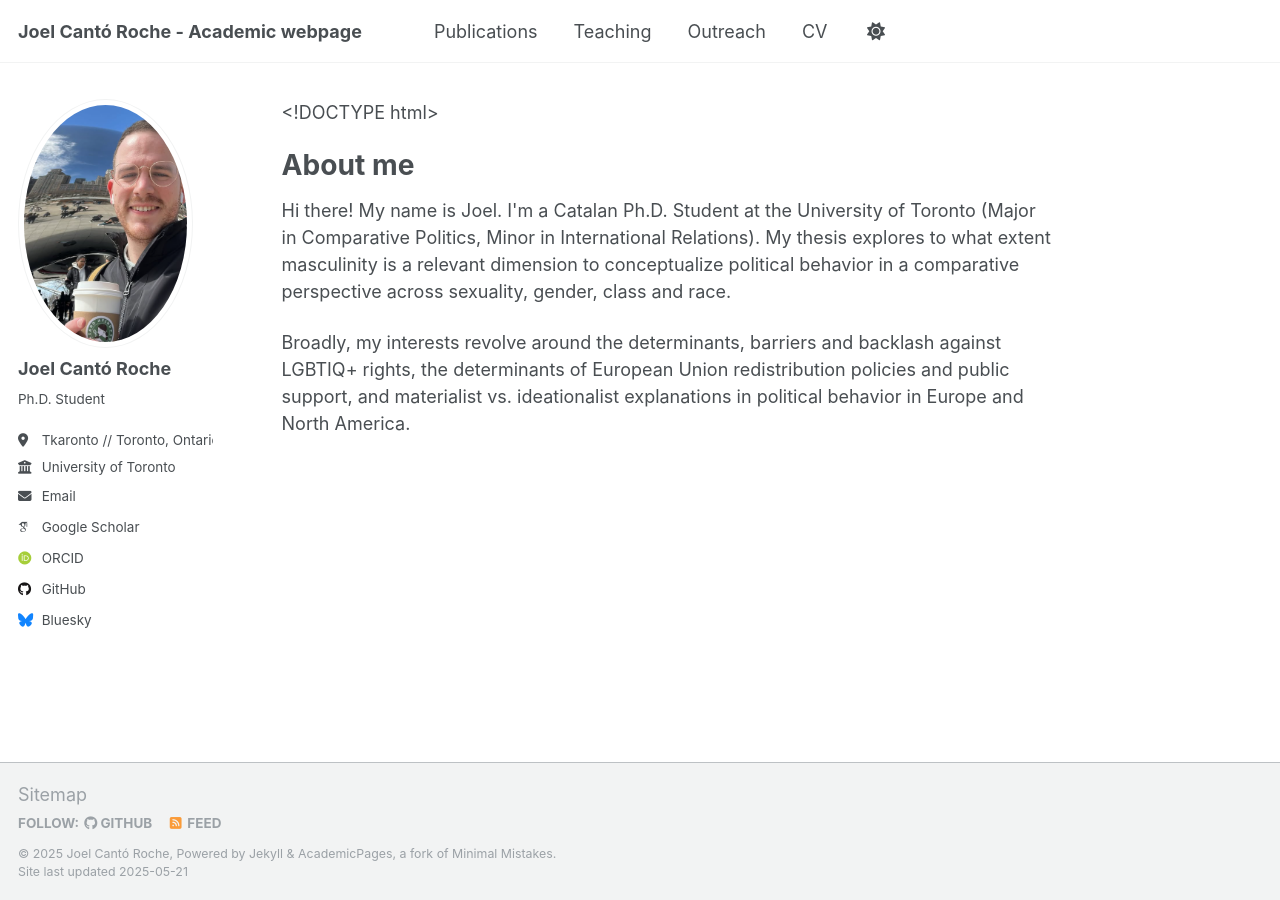
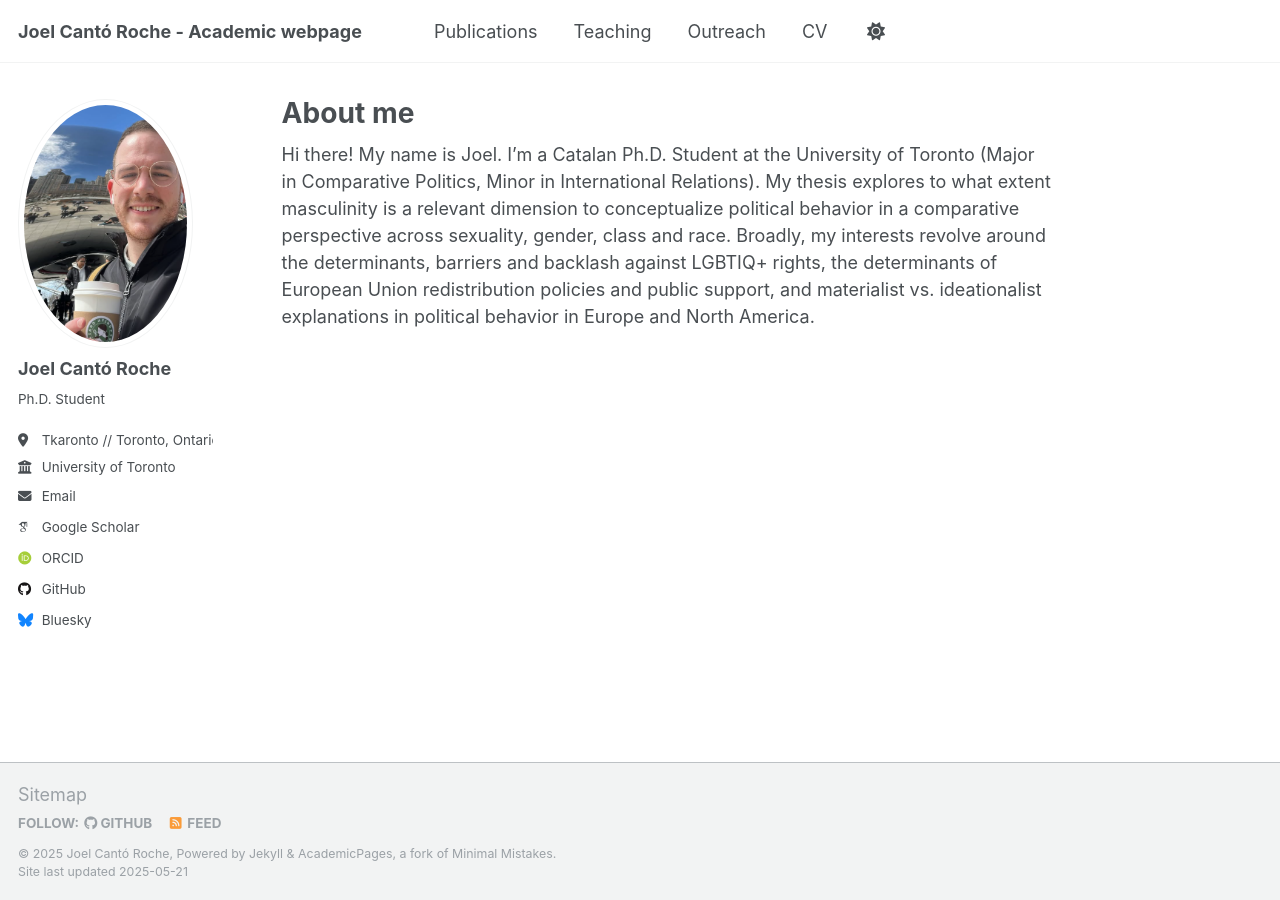
Before and after one commit to jcantoroc/jcantoroc.github.io, a Jekyll site: the page built from _pages/about.md, in a window 1280 px wide. Built offline with Jekyll 4.4.1, drawn with Linux system fonts in a browser that asks for light colours; some web fonts are replaced; our own code applies the rules of GitHub Pages for plain Markdown files.

Commit message:
Update about.md

```diff
--- a/_pages/about.md
+++ b/_pages/about.md
@@ -1,26 +1,9 @@
-<!DOCTYPE html>
-<html lang="en">
-<head>
-  <meta charset="UTF-8">
-  <meta name="author" content="Joel"/>
-<meta name="google-site-verification" content="YZPSd91DNd-5JBgC_0ibOZvnnV0yvTj-8UEyF5301w4" />
-  <link rel="canonical" href="/" />
-  <!-- Redirects from /about/ and /about.html should be handled by your server/config -->
-</head>
-<body>
-  <header>
-    <h1>About me</h1>
-    <!-- author_profile: true — insert your author profile markup here, e.g.: -->
-    <!--
-    <div class="author-profile">
-      <img src="/assets/images/joel.jpg" alt="Joel">
-      <p>Joel – Catalan Ph.D. Student, University of Toronto</p>
-    </div>
-    -->
-  </header>
-  <main>
-    <p>Hi there! My name is Joel. I'm a Catalan Ph.D. Student at the University of Toronto (Major in Comparative Politics, Minor in International Relations). My thesis explores to what extent masculinity is a relevant dimension to conceptualize political behavior in a comparative perspective across sexuality, gender, class and race.</p>
-    <p>Broadly, my interests revolve around the determinants, barriers and backlash against LGBTIQ+ rights, the determinants of European Union redistribution policies and public support, and materialist vs. ideationalist explanations in political behavior in Europe and North America.</p>
-  </main>
-</body>
-</html>
+---
+permalink: /
+title: "About me"
+author_profile: true
+redirect_from:
+  - /about/
+  - /about.html
+---
+Hi there! My name is Joel. I'm a Catalan Ph.D. Student at the University of Toronto (Major in Comparative Politics, Minor in International Relations). My thesis explores to what extent masculinity is a relevant dimension to conceptualize political behavior in a comparative perspective across sexuality, gender, class and race. Broadly, my interests revolve around the determinants, barriers and backlash against LGBTIQ+ rights, the determinants of European Union redistribution policies and public support, and materialist vs. ideationalist explanations in political behavior in Europe and North America.
```
